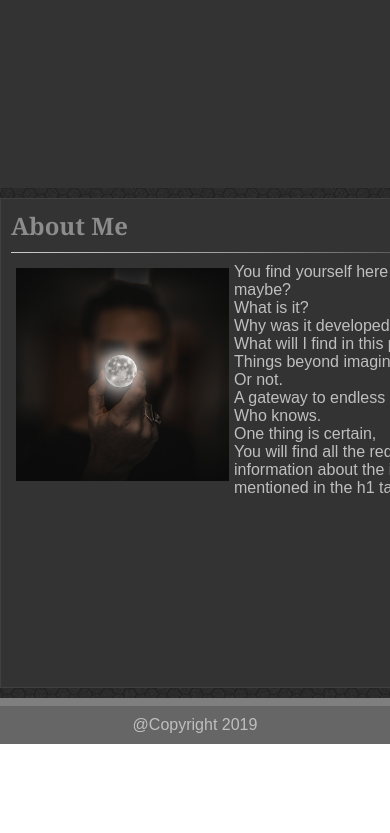
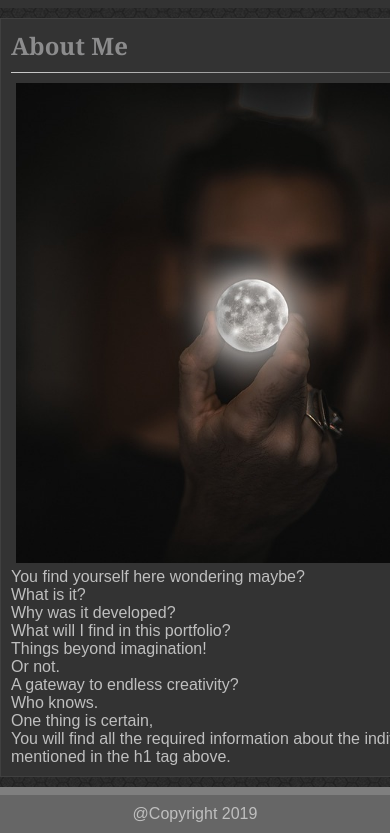
Before and after one commit to QuantumPhilosophy/responsive-portfolio, a plain HTML site: page index.html in a window 390 px wide. Shown: the part 100-933 px from the top of the page. Before the commit the page ends 844 px from the top, so only its background shows below. Drawn offline with Linux system fonts and the light colour scheme.

Commit message:
adding css for index page 640 breakpoint

```diff
--- a/assets/css/styles.css
+++ b/assets/css/styles.css
@@ -163,4 +163,11 @@ textarea {
         padding-top: 10px;
         margin: 0 10px 0 0;
     }
+
+    img {
+        height: 100%;
+        width: 100%;
+        float: none;
+        display: block;
+    }
 }
```
